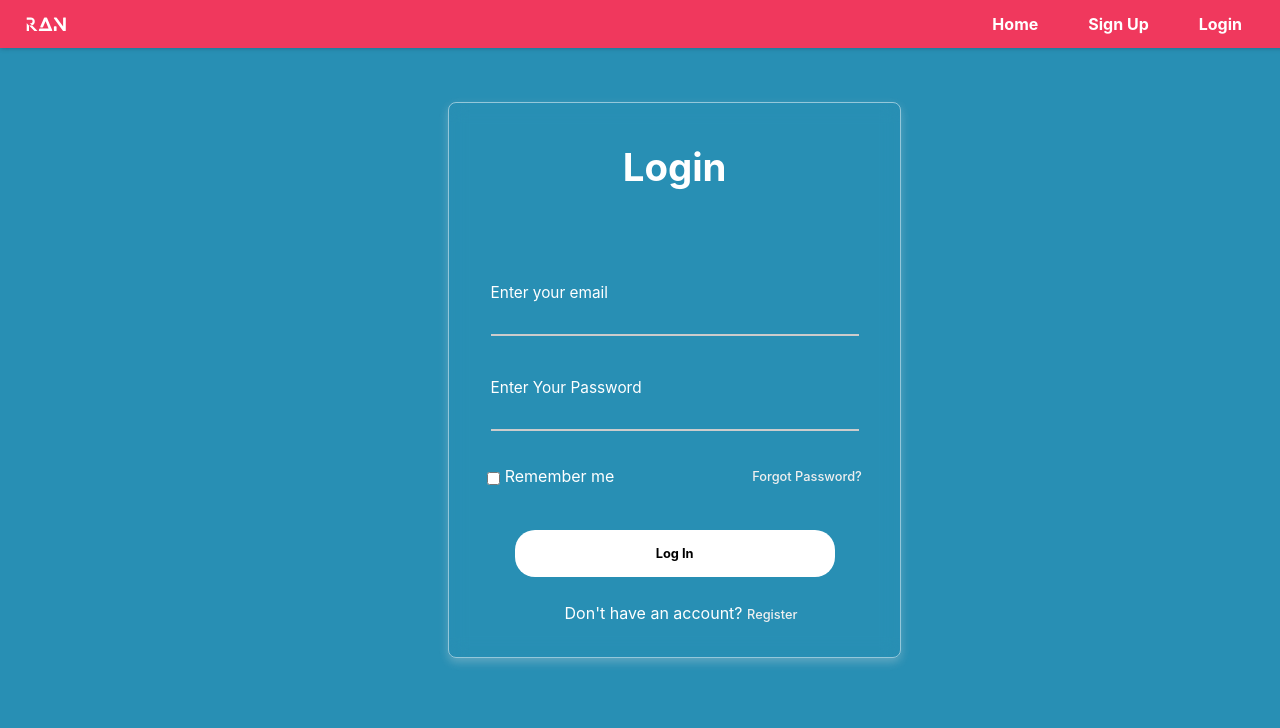
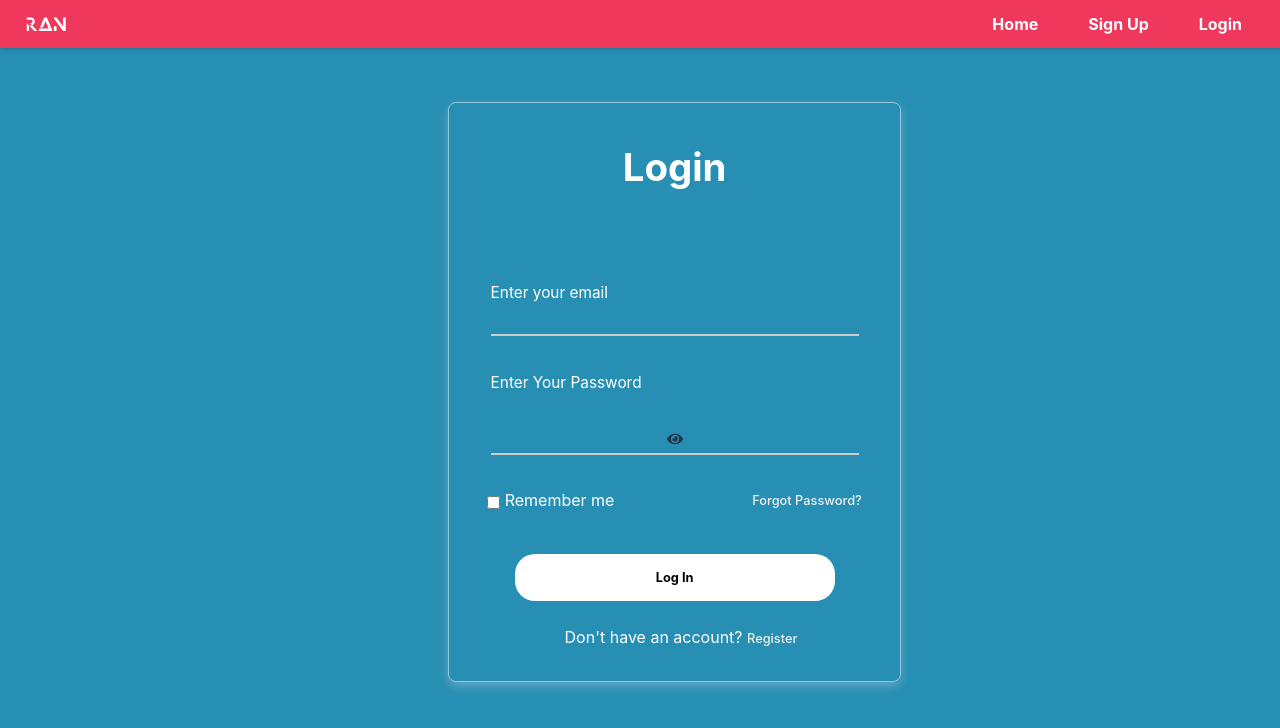
Before and after one commit to Abhinav352/MainProject_S8, a React (Vite) app in the folder main/: page /Login in a window 1280 px wide. Shown: the top 728 px of the page. Built offline with nearby package versions, Linux system fonts and the light colour scheme; no server answers; a web font is replaced by a local one.

Commit message:
show password added

```diff
--- a/main/package.json
+++ b/main/package.json
@@ -32,6 +32,7 @@
     "react": "^18.2.0",
     "react-dom": "^18.2.0",
     "react-geolocated": "^4.1.2",
+    "react-icons": "^5.0.1",
     "react-leaflet": "^4.2.1",
     "react-router-dom": "^6.21.1",
     "react-scroll": "^1.9.0",
--- a/main/src/assets/Login.jsx
+++ b/main/src/assets/Login.jsx
@@ -4,7 +4,7 @@ import { useNavigate } from 'react-router-dom';
 import './Login.css';
 import NavBar from './NavBar';
 import { authContext } from '../App';
-
+import { FaEye, FaEyeSlash } from 'react-icons/fa';
 
 const Login = () => {
 
@@ -12,13 +12,9 @@ const Login = () => {
   const [userPassword, setPassword] = useState('');
   const [loading, setLoading] = useState(false);
   const [error, setError] = useState('');
+  const [showPassword, setShowPassword] = useState(false); // State to toggle password visibility
   const navigate = useNavigate();
   const [authState,setAuthState]= useContext(authContext);
-
-  // useEffect(() => {
-  //   const loggedInUser = JSON.parse(localStorage.getItem("authenticated"));
-  //   setAuthState(loggedInUser);
-  // }, []);
 
   const handleSignIn = async () => {
     try {
@@ -75,8 +71,14 @@ const Login = () => {
       <div id="input-field">
 
       <label>Enter Your Password </label>
-        <input type="password" value={userPassword} onChange={(e) => setPassword(e.target.value)} />
-       </div>
+        <div className="password-input">
+          <input type={showPassword ? "text" : "password"} value={userPassword} onChange={(e) => setPassword(e.target.value)} />
+          {/* Show password toggle button */}
+          <span onClick={() => setShowPassword(!showPassword)}>
+            {showPassword ? <FaEyeSlash /> : <FaEye />}
+          </span>
+        </div>
+      </div>
 
 
       <div id='forget'>
```
Also changed, not shown: 1 other file (tests, documents, lock files or other folders).
